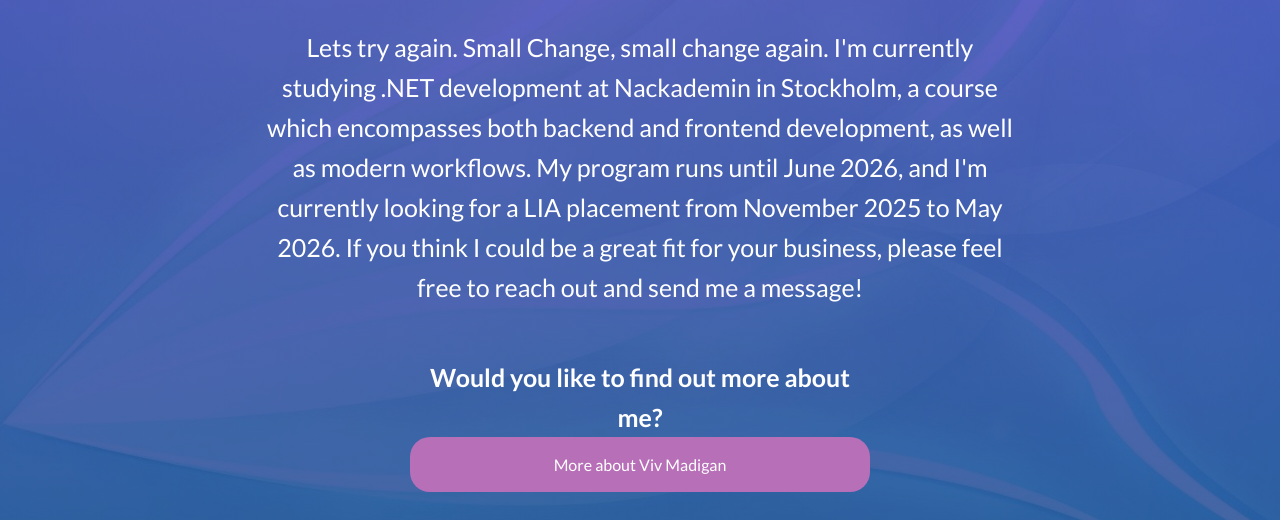
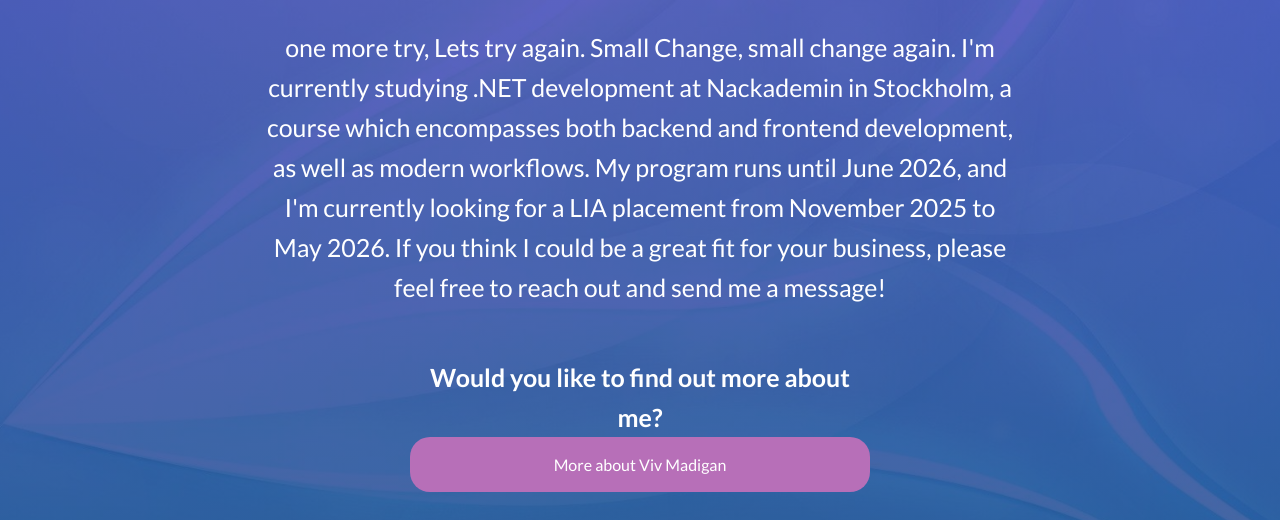
Before and after one commit to vivmadigan/vite-portfolio, a website built with Vite: page index.html in a window 1280 px wide. Shown: the part 577-1097 px from the top of the page. Built offline with nearby package versions, Linux system fonts and the light colour scheme.

Commit message:
one last try

```diff
--- a/index.html
+++ b/index.html
@@ -35,7 +35,7 @@
                     <img class="headshot" src="/images/Viv_Headshot.jpg" alt="Viv Madigan Headshot">
                 </a>
                 <p>
-                    Lets try again. Small Change, small change again. I'm currently studying .NET development at Nackademin in Stockholm, a course which encompasses both backend
+                    one more try, Lets try again. Small Change, small change again. I'm currently studying .NET development at Nackademin in Stockholm, a course which encompasses both backend
                     and frontend development, as well as modern workflows. My program runs until June 2026, and I'm currently
                     looking for a LIA placement from November 2025 to May 2026. If you think I could be a great fit for your
                     business, please feel free to reach out and send me a message!
```
